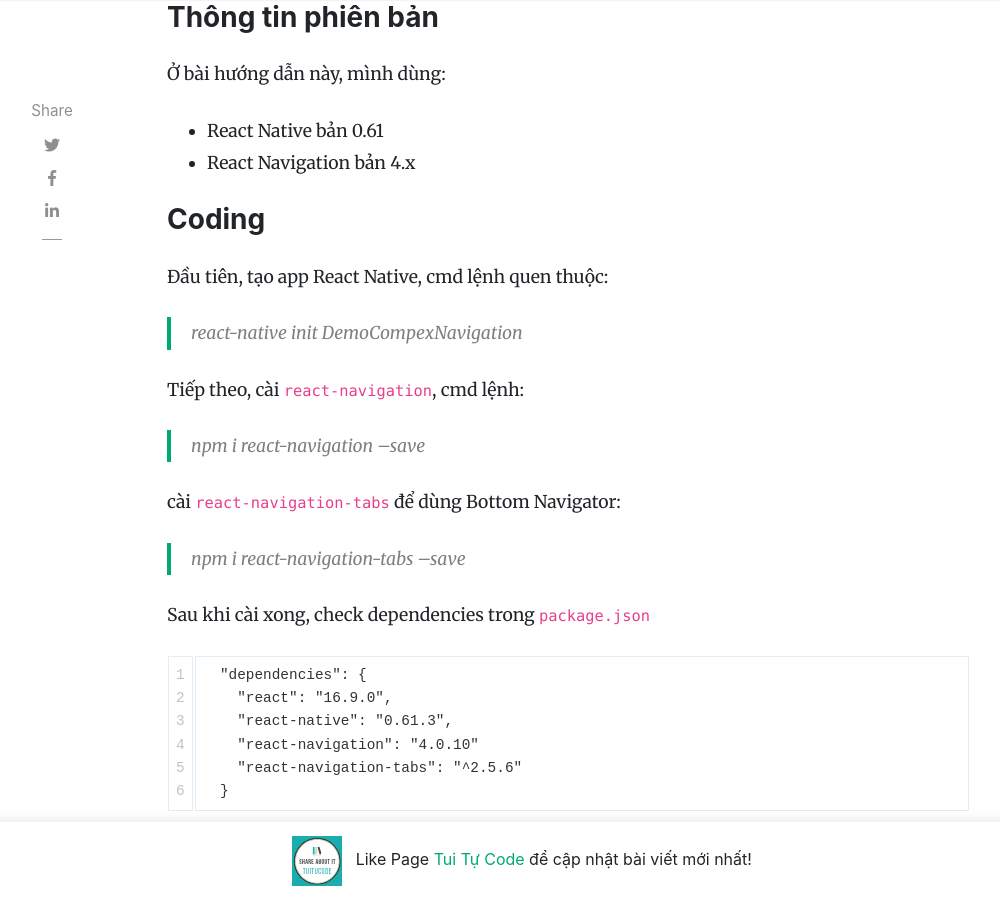
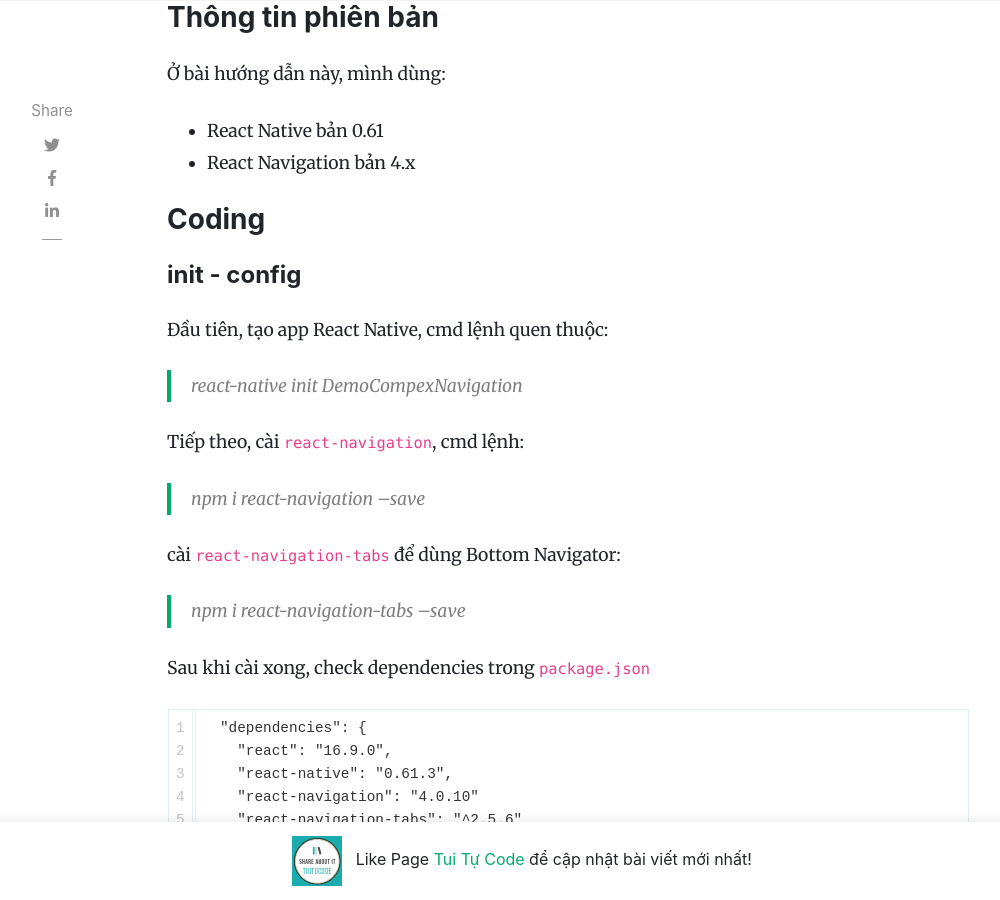
Before and after one commit to tuitucode/tuitucode.github.io, a Jekyll site: the page built from _posts/2019-11-03-ket-hop-stack-tab-drawer-navigation-react-native.md, in a window 1280 px wide and 900 px high, scrolled down 1322 px. Shown: the whole window, without its empty margins (118-1118 px from the left). Built offline with Jekyll 4.4.1, drawn with Linux system fonts in a browser that asks for light colours; nearby versions of some CDN libraries; comment, search, counter and statistics services are not loaded.

Commit message:
Update 2019-11-03-ket-hop-stack-tab-drawer-navigation-react-native.md

```diff
--- a/_posts/2019-11-03-ket-hop-stack-tab-drawer-navigation-react-native.md
+++ b/_posts/2019-11-03-ket-hop-stack-tab-drawer-navigation-react-native.md
@@ -24,6 +24,7 @@ Mục tiêu là hoàn thành 1 app như video dưới:
 - React Navigation bản 4.x
 
 ### Coding
+#### init - config
 Đầu tiên, tạo app React Native, cmd lệnh quen thuộc:
 > react-native init DemoCompexNavigation
 
```
